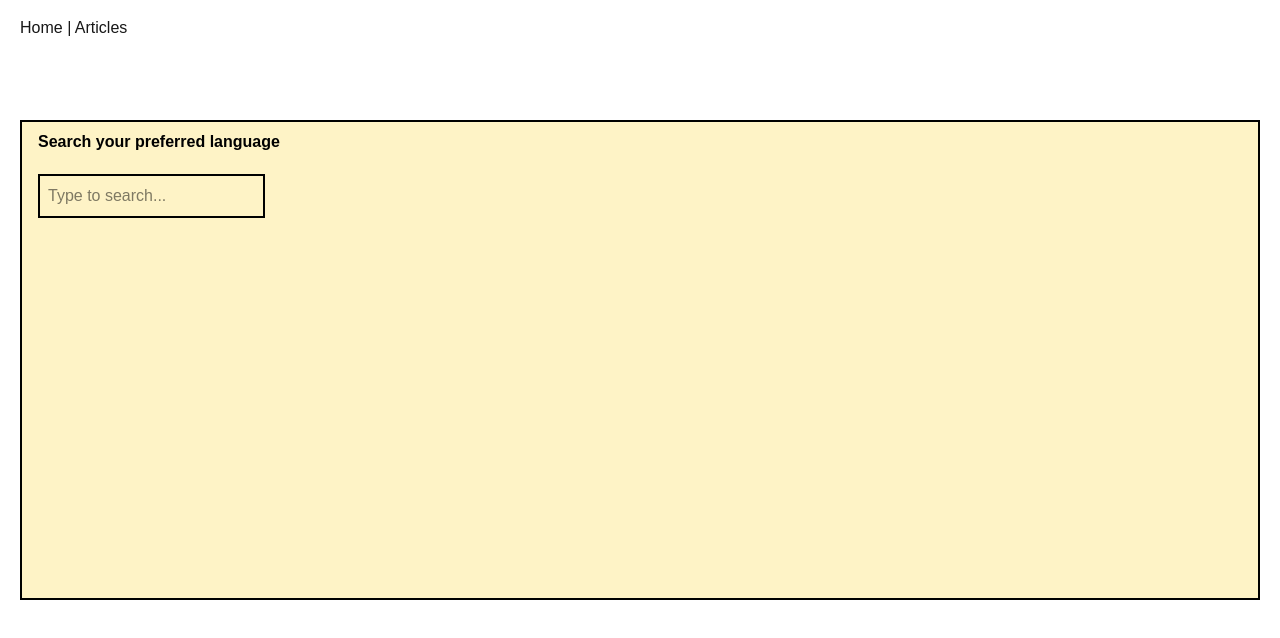
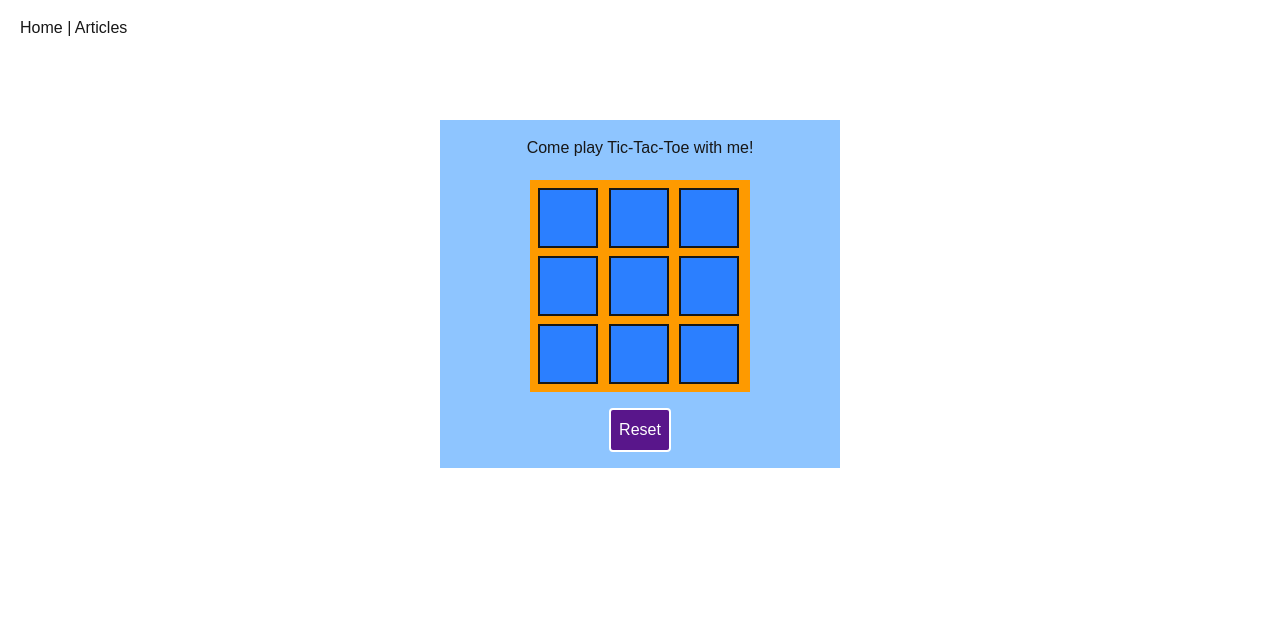
Before and after one commit to rupali-yadav/FE-MachineCoding-Prep, a Next.js app: page /machineCodingPlayground in a window 1280 px wide. Shown: the top 638 px of the page. Built offline with nearby package versions, Linux system fonts and the light colour scheme.

Commit message:
tic-tac-toe game

```diff
--- /dev/null
+++ b/app/components/TicTacToe/TicTacToe.tsx
@@ -0,0 +1,91 @@
+"use client";
+
+import { useCallback, useState } from "react";
+
+
+type cellValue = "X" | "O" | null;
+
+const winningPatterns: number[][] = [
+    [0, 1, 2],
+    [3, 4, 5],
+    [6, 7, 8],
+    [0, 3, 6],
+    [1, 4, 7],
+    [2, 5, 8],
+    [0, 4, 8],
+    [2, 4, 6]
+];
+
+const TicTacToe = () => {
+    // make array of len 9 and fill it with null
+    const [board, setBoard] = useState<cellValue[]>(Array(9).fill(null));
+    const [winner, setWinner] = useState<string>("");
+    const [isPoppysTurn, setIsPoppysTurn] = useState<boolean>(true);
+
+    const checkIfAnyoneWon = useCallback((newBoard: cellValue[]) => {
+        for (let pattern of winningPatterns) {
+            const [a, b, c] = pattern;
+
+            // see if all valuea at these indices are same
+            if (newBoard[a] && newBoard[a] === newBoard[b] &&
+                newBoard[a] === newBoard[c]
+            ) {
+                return newBoard[a] === "X" ? "Poppy" : "Rose";
+            }
+        }
+
+        return false;
+    }, []);
+
+
+    const handleCellClick = useCallback((i: number) => {
+        if (board[i] || winner) return;
+
+        const newBoard = [...board];
+
+        newBoard[i] = isPoppysTurn ? "X" : "O";
+        const newWinner = checkIfAnyoneWon(newBoard);
+
+        setBoard(newBoard);
+
+        // on every cell click if the current board situation matches with any of the winning patterns
+
+        newWinner && setWinner(newWinner);
+        setIsPoppysTurn(!isPoppysTurn);
+
+    }, [board, winner, isPoppysTurn]);
+
+    const onReset = useCallback(() => {
+        setBoard(Array(9).fill(null));
+        setIsPoppysTurn(true);
+        setWinner("");
+    }, []);
+
+    return (
+        <div className="flex flex-col items-center  bg-blue-300 w-[400px] p-4 mx-auto">
+            <h1> Come play Tic-Tac-Toe with me!</h1>
+            {winner && <h2 className=" text-pink-500 mt-2">Hurray {winner} has won!</h2>}
+            <div className="grid grid-cols-3 items-center gap-2 bg-amber-500 w-[220px] p-2 mt-5">
+                {board.map((cell, i) => (
+                    <div
+                        key={i}
+                        className=" flex items-center justify-center w-[60px] h-[60px] bg-blue-500 border-2 text-2xl"
+                        onClick={() => handleCellClick(i)}
+                    >
+                        {cell}
+                    </div>
+                ))}
+            </div>
+
+            <button
+                onClick={onReset}
+                className=" border-2 bg-purple-900 text-white p-2 rounded-sm mt-4"
+            >
+                Reset
+            </button>
+        </div>
+
+    )
+}
+
+export default TicTacToe;
--- a/app/machineCodingPlayground/page.tsx
+++ b/app/machineCodingPlayground/page.tsx
@@ -2,6 +2,7 @@ import AutoComplete from "../components/AutoComplete/AutoComplete";
 import DragAndDrop from "../components/DragAndDrop/DragAndDrop";
 import JSONBuilder from "../components/JsonBuilderUI/JSONBuilder";
 import { JsonValidator } from "../components/JsonValidator/JsonValidator";
+import TicTacToe from "../components/TicTacToe/TicTacToe";
 
 export default function Playground() {
 
@@ -12,7 +13,8 @@ export default function Playground() {
             {/* <DragAndDrop /> */}
             {/* <JSONBuilder /> */}
             {/* <JsonValidator /> */}
-            <AutoComplete />
+            {/* <AutoComplete /> */}
+            <TicTacToe />
         </>
     )
 }
```
